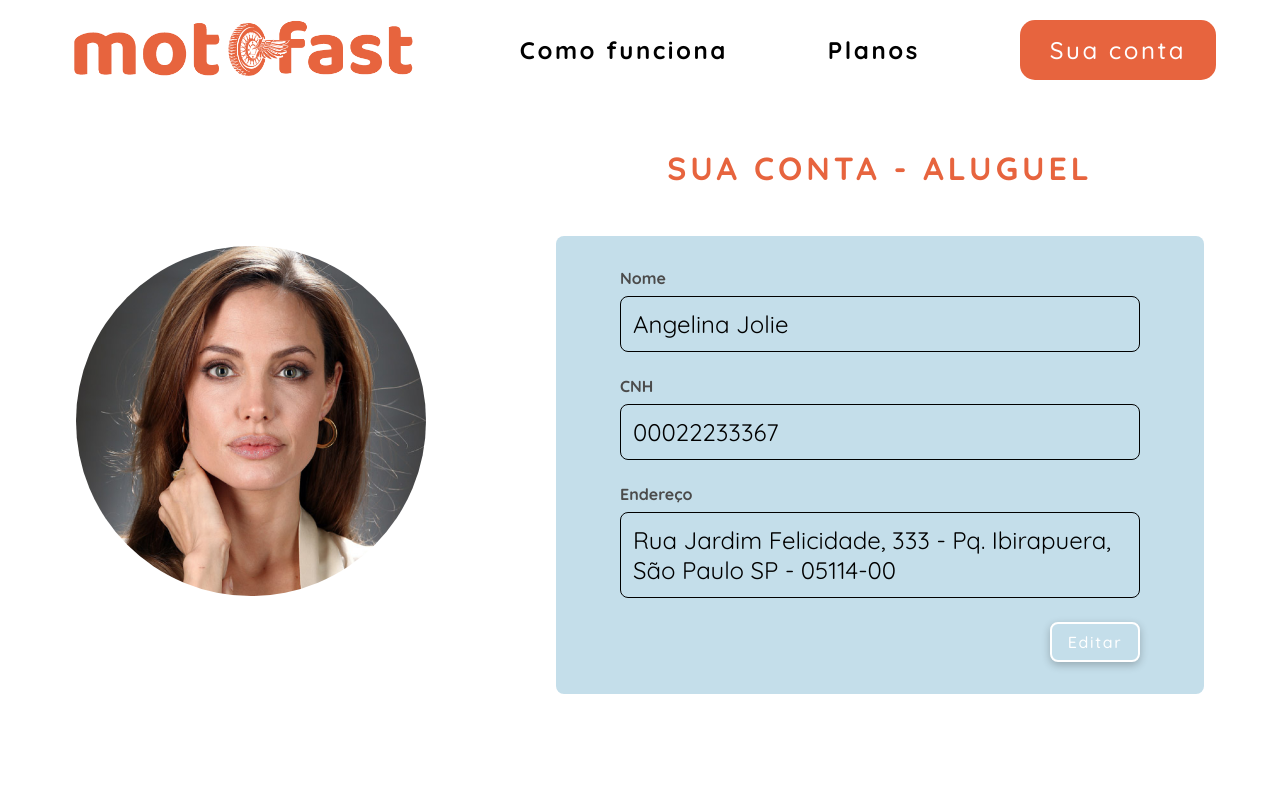
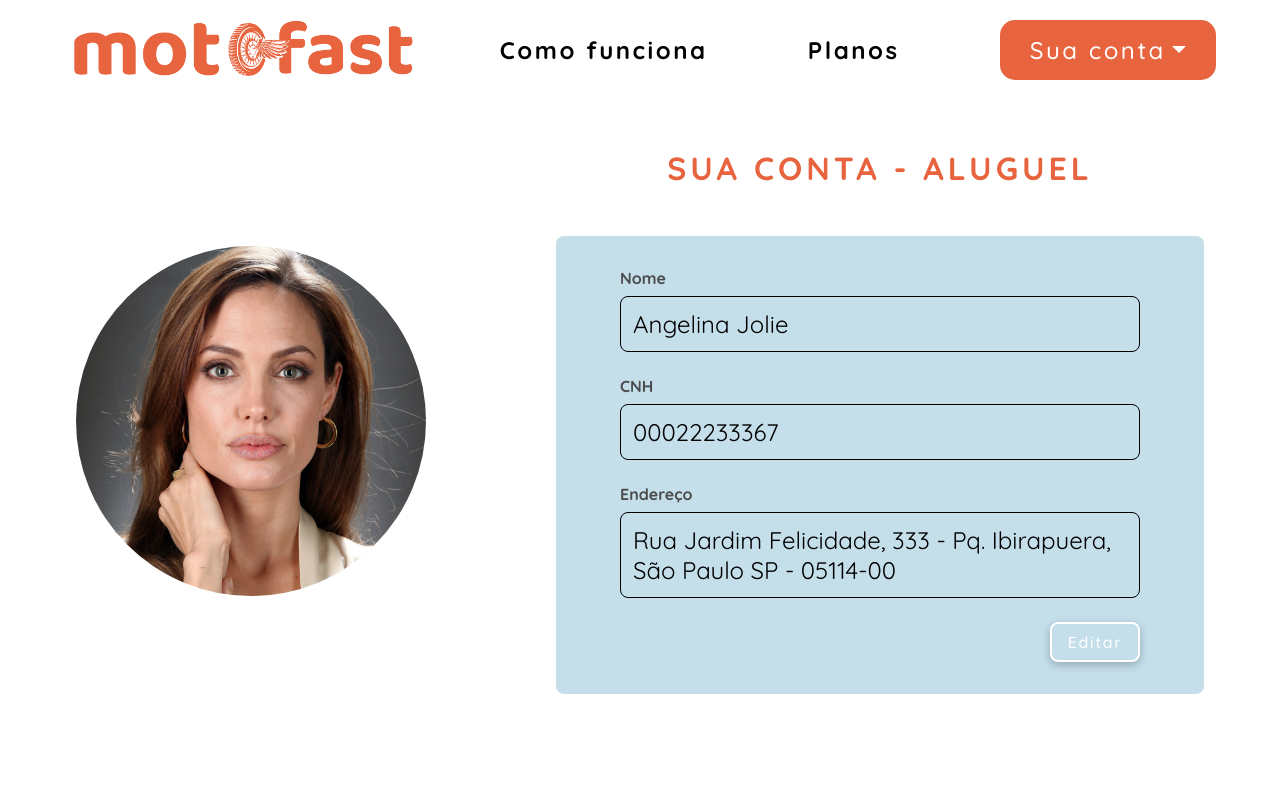
Before and after one commit to cordeirolucas42/gamaxp-motofast, a Next.js app: page /usuario in a window 1280 px wide. Shown: the top 800 px of the page. Built offline with nearby package versions, Linux system fonts and the light colour scheme.

Commit message:
Adiciona dropdown ao menu sua conta

```diff
--- a/components/menu.js
+++ b/components/menu.js
@@ -1,6 +1,6 @@
 import Link from 'next/link'
 import styles from '../styles/Menu.module.css'
-import 'bootstrap/dist/css/bootstrap.min.css';
+import Dropdown from "react-bootstrap/Dropdown";
 import Image from 'next/image'
 import logo from '../public/motofast.png'
 
@@ -13,7 +13,16 @@ export default function Menu() {
             <div className={styles.items}>
                 <Link href="#"><a className={styles.item}>Como funciona</a></Link>
                 <Link href="/planos"><a className={styles.item}>Planos</a></Link>
-                <Link href="/usuario"><a className={styles.conta}>Sua conta</a></Link>
+                <Dropdown>
+                    <Dropdown.Toggle id={styles.conta}>
+                        Sua conta
+                    </Dropdown.Toggle>
+                    <Dropdown.Menu align="end">
+                        <Dropdown.Item href="/usuario">Aluguel</Dropdown.Item>
+                        <Dropdown.Item href="/empresa">Empresa</Dropdown.Item>
+                        <Dropdown.Item href="#">Motofaster</Dropdown.Item>
+                    </Dropdown.Menu>
+                </Dropdown>
             </div>
         </nav>
     )
--- a/styles/Menu.module.css
+++ b/styles/Menu.module.css
@@ -41,8 +41,9 @@
     color: #000000;
 }
 
-.conta {
+#conta {
     background: #E7643E;
+    border: 0px;
     border-radius: 15px;
 
     padding: 15px 30px;
```
